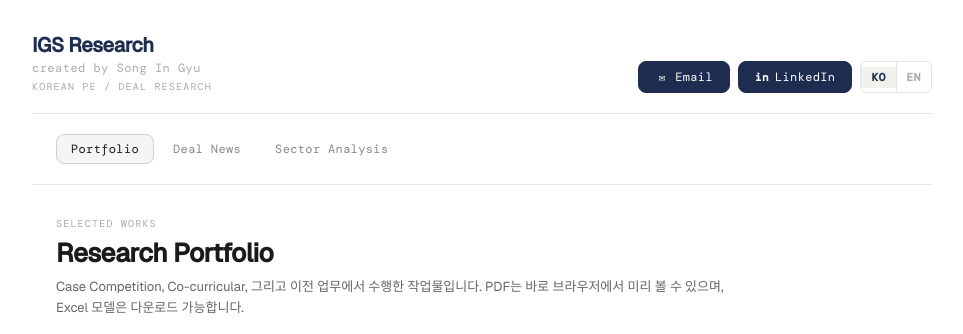
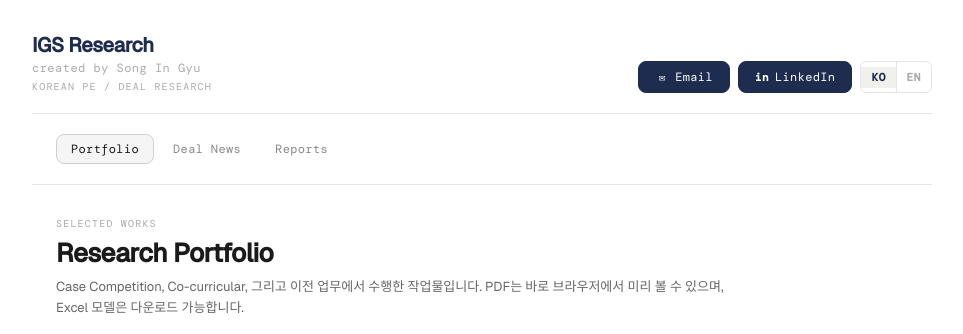
Before and after one commit to ingyu-song/igs-research, a Jekyll site: the page built from index.html, in a window 1280 px wide. Shown: the top 334 px of the page, without its empty margins (158-1121 px from the left). Built offline with Jekyll 4.4.1, drawn with Linux system fonts in a browser that asks for light colours; some web fonts are replaced.

Commit message:
rename: Sector Analysis → Reports across tabs, nav, and card labels
Co-Authored-By: Claude Sonnet 4.6 <noreply@anthropic.com>

```diff
--- a/_layouts/sector.html
+++ b/_layouts/sector.html
@@ -391,7 +391,7 @@
 
   <!-- ── Cover ─────────────────────────────────────────────── -->
   <div class="cover">
-    <div class="cover-type">{{ page.cover_type | default: "Sector Analysis" }}</div>
+    <div class="cover-type">{{ page.cover_type | default: "Report" }}</div>
     <div class="cover-title">{{ page.title }}</div>
     {% if page.subtitle %}
       <div class="cover-sub">{{ page.subtitle }}</div>
--- a/assets/js/i18n.js
+++ b/assets/js/i18n.js
@@ -24,7 +24,7 @@
       'meta.dealsize':    '딜 규모',
       'meta.opinion':     '투자 의견',
       'meta.sector':      '섹터',
-      'nav.back':         'Sector Analysis',
+      'nav.back':         'Reports',
       'disclaimer':       '본 리서치는 공개된 뉴스 및 시장 정보를 기반으로 작성된 정보 제공 목적의 자료이며, 투자 권유 또는 법적 조언이 아닙니다. 수록된 수치 및 분석은 추정치를 포함하며 실제와 다를 수 있습니다. IGS Research는 본 자료의 활용으로 인한 결과에 대해 책임을 지지 않습니다.'
     },
     en: {
@@ -44,7 +44,7 @@
       'meta.dealsize':    'Deal Size',
       'meta.opinion':     'Opinion',
       'meta.sector':      'Sector',
-      'nav.back':         'Sector Analysis',
+      'nav.back':         'Reports',
       'disclaimer':       'This research is prepared solely for informational purposes based on publicly available news and market data, and does not constitute investment advice or legal counsel. Figures and analysis included herein contain estimates and may differ from actual results. IGS Research accepts no liability for any outcomes arising from use of this material.'
     }
   };
@@ -57,6 +57,11 @@
       var key  = el.getAttribute('data-i18n');
       var text = T[lang][key];
       if (text !== undefined) el.textContent = text;
+    });
+
+    document.querySelectorAll('[data-ko]').forEach(function (el) {
+      var text = el.getAttribute('data-' + lang);
+      if (text) el.textContent = text;
     });
 
     document.querySelectorAll('.lang-btn').forEach(function (btn) {
--- a/index.html
+++ b/index.html
@@ -34,7 +34,7 @@ title: IGS Research
 <nav class="tabs" role="tablist" aria-label="Main sections">
   <button class="tab tab--active" data-tab="portfolio" role="tab" aria-selected="true">Portfolio</button>
   <button class="tab" data-tab="dealnews" role="tab" aria-selected="false">Deal News</button>
-  <button class="tab" data-tab="sector" role="tab" aria-selected="false">Sector Analysis</button>
+  <button class="tab" data-tab="sector" role="tab" aria-selected="false">Reports</button>
 </nav>
 
 <!-- ===================== PORTFOLIO ===================== -->
@@ -66,7 +66,7 @@ title: IGS Research
           </header>
 
           {% if item.summary %}
-            <p class="pf-proj__summary">{{ item.summary }}</p>
+            <p class="pf-proj__summary" data-ko="{{ item.summary }}" data-en="{{ item.summary_en | default: item.summary }}">{{ item.summary }}</p>
           {% endif %}
 
           {% if item.tags %}
@@ -158,7 +158,7 @@ title: IGS Research
 <section id="sector" class="panel" role="tabpanel" hidden>
   <div class="panel__intro">
     <div class="panel__label">Industry Research</div>
-    <h2 class="panel__title">Sector Analysis</h2>
+    <h2 class="panel__title">Research Reports</h2>
     <p class="panel__desc" data-i18n="sector.desc">Korean PE / M&A 딜 및 섹터 분석 리포트입니다. 각 리포트를 클릭하면 상세 분석을 확인할 수 있습니다.</p>
   </div>
 
@@ -170,7 +170,7 @@ title: IGS Research
       {% for post in posts %}
       <a href="{{ post.url | relative_url }}" class="sa-card">
         <div class="sa-card__top">
-          <span class="sa-card__type">{{ post.cover_type | default: "Sector Analysis" }}</span>
+          <span class="sa-card__type">{{ post.cover_type | default: "Report" }}</span>
           <div class="sa-card__right">
             {% if post.opinion %}
               <span class="sa-card__opinion sa-opinion--{{ post.opinion | downcase }}">{{ post.opinion }}</span>
```
